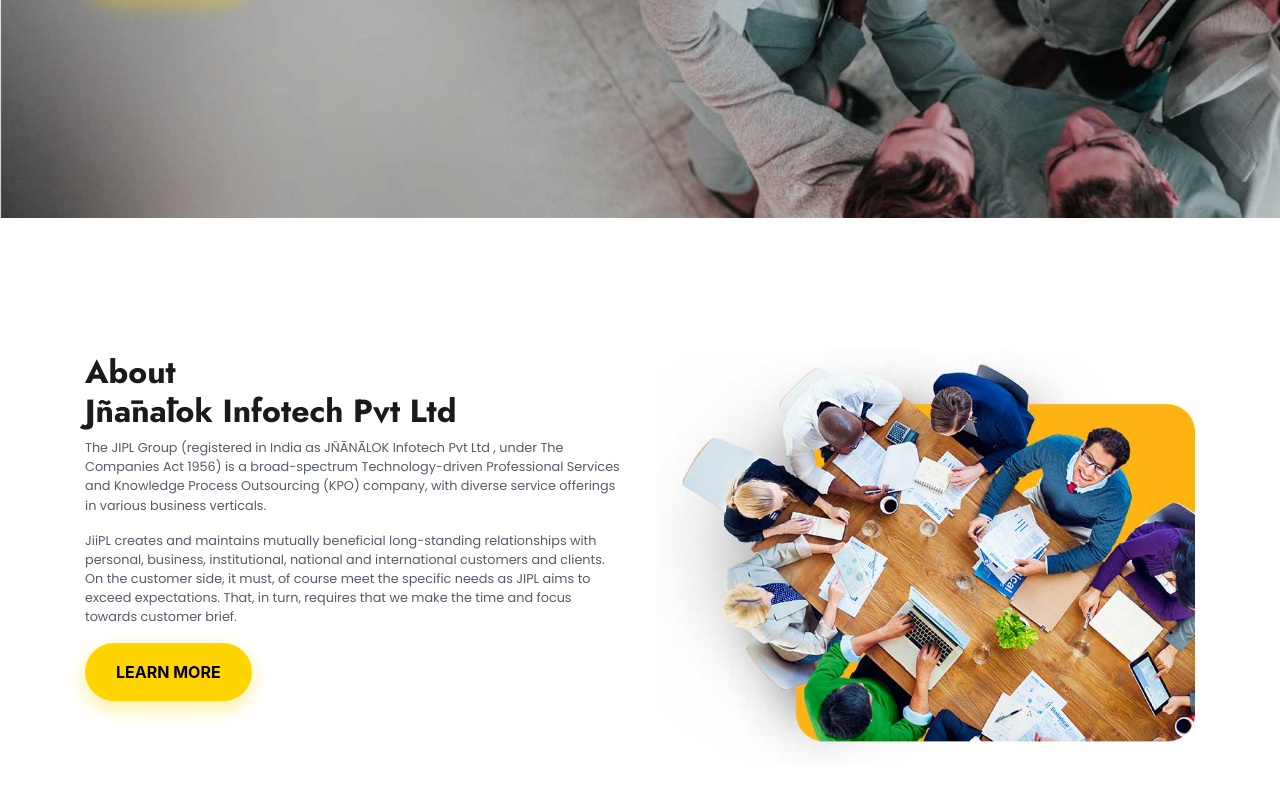
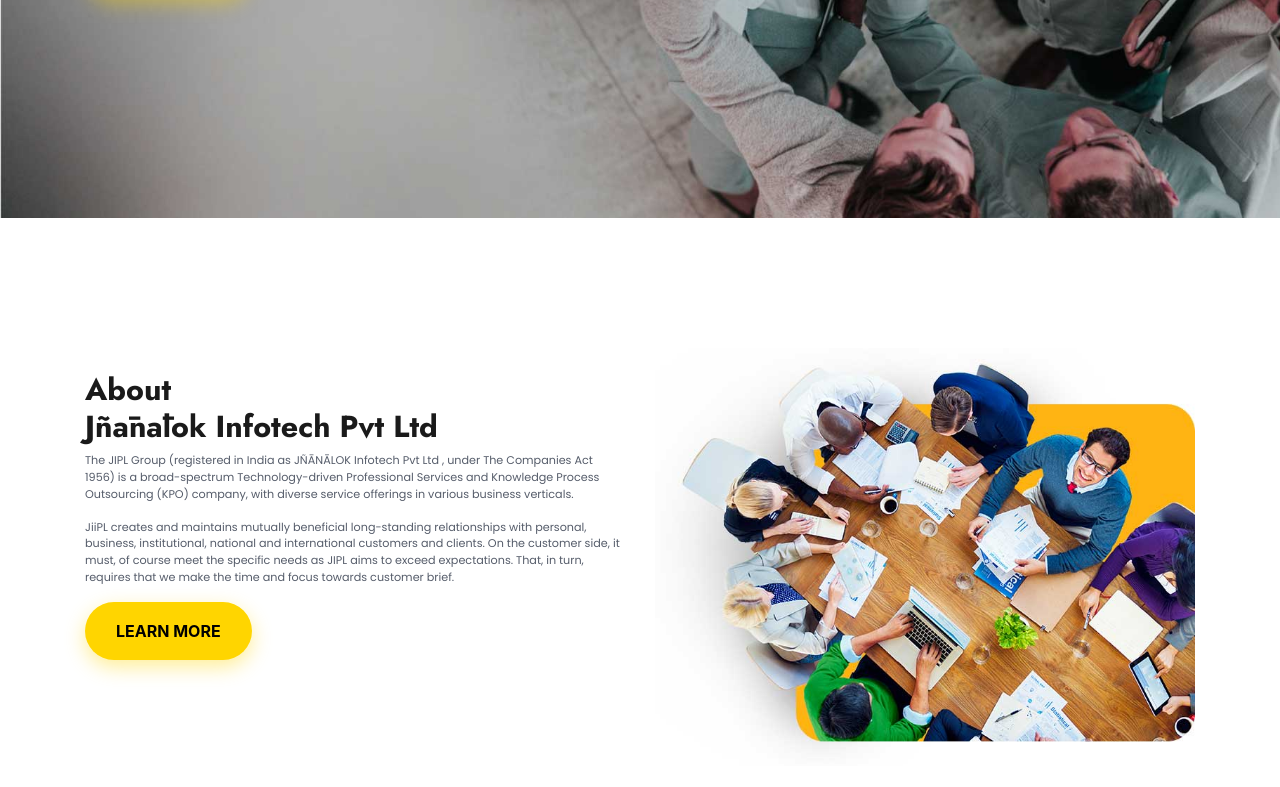
Before and after one commit to Think-To-Share/jipl-design, a website built with webpack: page index.html in a window 1280 px wide. Shown: the part 477-1264 px from the top of the page. Built offline with nearby package versions, Linux system fonts and the light colour scheme.

Commit message:
some changes

```diff
--- a/src/scss/_homepage.scss
+++ b/src/scss/_homepage.scss
@@ -140,11 +140,14 @@
 .about-section p {
     font-family: 'poppins';
     font-weight: 400;
-    font: size 0.7rem;
+    font: size 0.6rem;
     color: #555c6a;
 
     @media (min-width: 768px) {
         font-size: 0.8rem;
+    }
+    @media (min-width:992px) {
+        font-size:0.7rem
     }
 }
 .about-section h2 {
@@ -153,13 +156,15 @@
     font-weight: bold;
     font-size: 1.3rem;
     padding-top: 20px;
+    margin-top: 1rem;
+
     @media (min-width: 768px) {
         font-size: 1.5rem;
-        padding-top: 25px;
+        padding-top: 35px;
+        margin-top: 0.5rem;
     }
-
-    @media (min-width: 768px) {
-        font-size: 2rem;
+    @media (min-width:992px) {
+        font-size:1.9rem;
     }
 }
 .about-section .container {
@@ -167,6 +172,9 @@
 
     @media (min-width: 768px) {
         padding: 110px 15px;
+    }
+    @media (min-width:992px) {
+        padding-top:110px 100px;
     }
 }
 .about-section img {
```
Also changed, not shown: dist/css/app.css, 1 other file.
